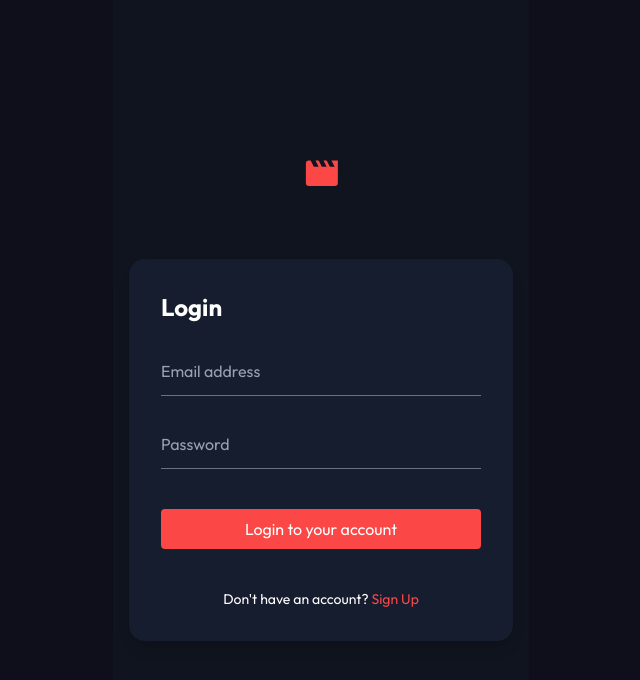
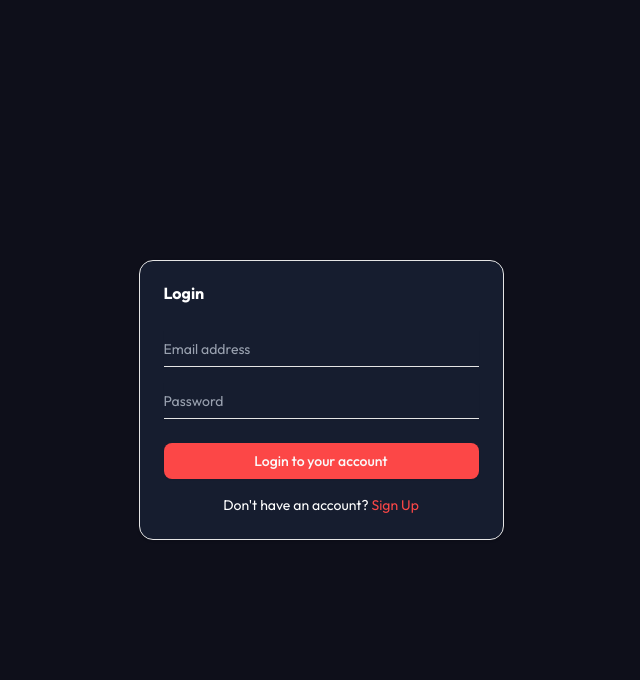
Before and after one commit to mehdias63/Entertainment-web-app, a Next.js app: page / in a window 1280 px wide. Shown: the top 680 px of the page, without its empty margins (319-959 px from the left). Built offline with nearby package versions, Linux system fonts and the light colour scheme.

Commit message:
update login

```diff
--- a/src/app/components/AuthForm.jsx
+++ b/src/app/components/AuthForm.jsx
@@ -1,76 +1,186 @@
 'use client'
-import React from 'react'
-import AuthInput from './AuthInput'
 
-export default function AuthForm({
-	email,
-	password,
-	repeatPassword,
-	isLogin,
-	errors,
-	message,
-	onInputChange,
-	onAuth,
-	onToggleMode,
-}) {
+import { useState, useEffect } from 'react'
+import { useRouter } from 'next/navigation'
+import { Input } from '@/components/ui/input'
+import { Button } from '@/components/ui/button'
+import {
+	Card,
+	CardHeader,
+	CardTitle,
+	CardContent,
+	CardFooter,
+} from '@/components/ui/card'
+
+export default function AuthForm() {
+	const router = useRouter()
+	const [isLogin, setIsLogin] = useState(true)
+	const [email, setEmail] = useState('')
+	const [password, setPassword] = useState('')
+	const [repeatPassword, setRepeatPassword] = useState('')
+	const [message, setMessage] = useState('')
+	const [successMessage, setSuccessMessage] = useState('')
+	const [errors, setErrors] = useState({
+		email: '',
+		password: '',
+		repeatPassword: '',
+	})
+
+	useEffect(() => {
+		const storedUser = localStorage.getItem('authUser')
+		if (storedUser) {
+			router.push('/')
+		}
+	}, [router])
+
+	const validate = () => {
+		const newErrors = { email: '', password: '', repeatPassword: '' }
+		let valid = true
+
+		if (!email.trim()) {
+			newErrors.email = "Can't be empty"
+			valid = false
+		}
+		if (!password.trim()) {
+			newErrors.password = "Can't be empty"
+			valid = false
+		}
+		if (!isLogin) {
+			if (!repeatPassword.trim()) {
+				newErrors.repeatPassword = "Can't be empty"
+				valid = false
+			} else if (repeatPassword !== password) {
+				newErrors.repeatPassword = 'Passwords do not match'
+				valid = false
+			}
+		}
+
+		setErrors(newErrors)
+		return valid
+	}
+
+	const handleAuth = () => {
+		setMessage('')
+		setSuccessMessage('')
+		if (!validate()) return
+
+		const users = JSON.parse(localStorage.getItem('users') || '{}')
+
+		if (isLogin) {
+			if (users[email] && users[email] === password) {
+				localStorage.setItem('authUser', JSON.stringify({ email }))
+				router.push('/home')
+			} else {
+				setMessage('❌ Invalid email or password')
+			}
+		} else {
+			if (users[email]) {
+				setMessage('❌ This email is already registered')
+			} else {
+				users[email] = password
+				localStorage.setItem('users', JSON.stringify(users))
+				localStorage.setItem('authUser', JSON.stringify({ email }))
+				setSuccessMessage('✅ Account created successfully!')
+				// بعد از 1.5 ثانیه ری‌دایرکت کن
+				setTimeout(() => router.push('/home'), 1500)
+			}
+		}
+	}
+
 	return (
-		<div className="bg-[#161D2F] p-8 rounded-2xl shadow-lg w-full max-w-sm text-white">
-			<h2 className="text-2xl font-semibold mb-6">
-				{isLogin ? 'Login' : 'Sign Up'}
-			</h2>
+		<div className="min-h-screen flex items-center justify-center bg-[#0E0F1A] px-4">
+			<Card className="w-full max-w-sm bg-[#161D2F] text-white">
+				<CardHeader>
+					<CardTitle>{isLogin ? 'Login' : 'Sign Up'}</CardTitle>
+				</CardHeader>
 
-			<div className="space-y-6">
-				<AuthInput
+				<CardContent className="space-y-4">
+					<div>
+						<Input
 							type="email"
 							placeholder="Email address"
 							value={email}
-					onChange={val => onInputChange('email', val)}
-					error={errors.email}
+							onChange={e => setEmail(e.target.value)}
+							className={errors.email ? 'border-red-500' : ''}
 						/>
+						{errors.email && (
+							<p className="text-xs text-red-400 mt-1">
+								{errors.email}
+							</p>
+						)}
+					</div>
 
-				<AuthInput
+					<div>
+						<Input
 							type="password"
 							placeholder="Password"
 							value={password}
-					onChange={val => onInputChange('password', val)}
-					error={errors.password}
+							onChange={e => setPassword(e.target.value)}
+							className={errors.password ? 'border-red-500' : ''}
 						/>
+						{errors.password && (
+							<p className="text-xs text-red-400 mt-1">
+								{errors.password}
+							</p>
+						)}
+					</div>
 
 					{!isLogin && (
-					<AuthInput
+						<div>
+							<Input
 								type="password"
 								placeholder="Repeat password"
 								value={repeatPassword}
-						onChange={val => onInputChange('repeatPassword', val)}
-						error={errors.repeatPassword}
+								onChange={e => setRepeatPassword(e.target.value)}
+								className={
+									errors.repeatPassword ? 'border-red-500' : ''
+								}
 							/>
+							{errors.repeatPassword && (
+								<p className="text-xs text-red-400 mt-1">
+									{errors.repeatPassword}
+								</p>
 							)}
+						</div>
+					)}
+				</CardContent>
 
-				<button
-					className="w-full bg-[#FC4747] hover:bg-white text-white hover:text-[#10141E] py-2 rounded mt-4 transition-all duration-300 cursor-pointer"
-					onClick={onAuth}
+				<CardFooter className="flex flex-col space-y-4">
+					<Button
+						onClick={handleAuth}
+						className="w-full bg-[#FC4747] hover:bg-white hover:text-black"
 					>
 						{isLogin ? 'Login to your account' : 'Create account'}
-				</button>
+					</Button>
 
-				<p className="text-sm text-center mt-4">
+					<p className="text-sm text-center">
 						{isLogin
 							? "Don't have an account?"
 							: 'Already have an account?'}{' '}
 						<span
 							className="text-[#FC4747] hover:underline cursor-pointer"
-						onClick={onToggleMode}
+							onClick={() => {
+								setIsLogin(!isLogin)
+								setMessage('')
+								setSuccessMessage('')
+							}}
 						>
 							{isLogin ? 'Sign Up' : 'Log In'}
 						</span>
 					</p>
 
 					{message && (
-					<p className="text-sm text-center mt-2 text-red-300">
+						<p className="text-sm text-center text-red-300">
 							{message}
 						</p>
 					)}
-			</div>
+					{successMessage && (
+						<p className="text-sm text-center text-green-400">
+							{successMessage}
+						</p>
+					)}
+				</CardFooter>
+			</Card>
 		</div>
 	)
 }
--- a/src/app/components/AuthInput.jsx
+++ /dev/null
@@ -1,31 +0,0 @@
-'use client'
-import React from 'react'
-
-export default function AuthInput({
-	type,
-	placeholder,
-	value,
-	onChange,
-	error,
-}) {
-	return (
-		<div className="relative">
-			<input
-				type={type}
-				placeholder={placeholder}
-				value={value}
-				onChange={e => onChange(e.target.value)}
-				className={`w-full bg-transparent border-b py-3 pr-28 placeholder-gray-400 focus:outline-none transition ${
-					value.trim() === '' && error
-						? 'border-red-500'
-						: 'border-gray-500'
-				}`}
-			/>
-			{error && (
-				<span className="absolute right-2 top-1/2 transform -translate-y-1/2 text-sm text-[#FC4747] pointer-events-none">
-					{error}
-				</span>
-			)}
-		</div>
-	)
-}
--- a/src/app/components/AuthLocal.jsx
+++ /dev/null
@@ -1,106 +0,0 @@
-'use client'
-import React, { useEffect, useState } from 'react'
-import { useRouter } from 'next/navigation'
-import AuthForm from './AuthForm'
-
-export default function AuthLocal() {
-	const router = useRouter()
-	const [email, setEmail] = useState('')
-	const [password, setPassword] = useState('')
-	const [repeatPassword, setRepeatPassword] = useState('')
-	const [isLogin, setIsLogin] = useState(true)
-	const [message, setMessage] = useState('')
-	const [user, setUser] = useState(null)
-	const [errors, setErrors] = useState({
-		email: '',
-		password: '',
-		repeatPassword: '',
-	})
-
-	useEffect(() => {
-		const storedUser = localStorage.getItem('authUser')
-		if (storedUser) {
-			setUser(JSON.parse(storedUser))
-			router.push('/')
-		}
-	}, [router])
-
-	const handleInputChange = (field, value) => {
-		if (field === 'email') setEmail(value)
-		if (field === 'password') setPassword(value)
-		if (field === 'repeatPassword') setRepeatPassword(value)
-		setErrors(prev => ({ ...prev, [field]: '' }))
-		setMessage('')
-	}
-
-	const handleAuth = () => {
-		setMessage('')
-		const newErrors = { email: '', password: '', repeatPassword: '' }
-		let hasError = false
-
-		if (!email.trim()) {
-			newErrors.email = "Can't be empty"
-			hasError = true
-		}
-		if (!password.trim()) {
-			newErrors.password = "Can't be empty"
-			hasError = true
-		}
-		if (!isLogin) {
-			if (!repeatPassword.trim()) {
-				newErrors.repeatPassword = "Can't be empty"
-				hasError = true
-			} else if (password !== repeatPassword) {
-				newErrors.repeatPassword = 'Passwords do not match'
-				hasError = true
-			}
-		}
-		setErrors(newErrors)
-		if (hasError) return
-
-		const users = JSON.parse(localStorage.getItem('users') || '{}')
-		if (isLogin) {
-			if (users[email] && users[email] === password) {
-				localStorage.setItem('authUser', JSON.stringify({ email }))
-				setUser({ email })
-				router.push('/home')
-			} else {
-				setMessage('❌ Invalid email or password')
-			}
-		} else {
-			if (users[email]) {
-				setMessage('❌ This email is already registered')
-			} else {
-				users[email] = password
-				localStorage.setItem('users', JSON.stringify(users))
-				localStorage.setItem('authUser', JSON.stringify({ email }))
-				setUser({ email })
-				router.push('/')
-			}
-		}
-	}
-
-	return (
-		<div className="min-h-screen flex flex-col items-center justify-center bg-[#10141E] px-4 w-full">
-			<div className="mb-18">
-				<img src="/assets/logo.svg" />
-			</div>
-			<AuthForm
-				isLogin={isLogin}
-				email={email}
-				password={password}
-				repeatPassword={repeatPassword}
-				errors={errors}
-				message={message}
-				onInputChange={handleInputChange}
-				onAuth={handleAuth}
-				onToggle={() => {
-					setIsLogin(!isLogin)
-					setMessage('')
-					setErrors({ email: '', password: '', repeatPassword: '' })
-					setRepeatPassword('')
-				}}
-			/>
-		</div>
-	)
-}
--- a/src/app/page.jsx
+++ b/src/app/page.jsx
@@ -1,9 +1,9 @@
-import AuthLocal from './components/AuthLocal'
+import AuthForm from './components/AuthForm'
 
 export default function Home() {
 	return (
 		<main className="flex min-h-screen items-center justify-center bg-gray-100">
-			<AuthLocal />
+			<AuthForm />
 		</main>
 	)
 }
--- /dev/null
+++ b/src/components/ui/card.jsx
@@ -0,0 +1,101 @@
+import * as React from "react"
+
+import { cn } from "@/lib/utils"
+
+function Card({
+  className,
+  ...props
+}) {
+  return (
+    <div
+      data-slot="card"
+      className={cn(
+        "bg-card text-card-foreground flex flex-col gap-6 rounded-xl border py-6 shadow-sm",
+        className
+      )}
+      {...props} />
+  );
+}
+
+function CardHeader({
+  className,
+  ...props
+}) {
+  return (
+    <div
+      data-slot="card-header"
+      className={cn(
+        "@container/card-header grid auto-rows-min grid-rows-[auto_auto] items-start gap-1.5 px-6 has-data-[slot=card-action]:grid-cols-[1fr_auto] [.border-b]:pb-6",
+        className
+      )}
+      {...props} />
+  );
+}
+
+function CardTitle({
+  className,
+  ...props
+}) {
+  return (
+    <div
+      data-slot="card-title"
+      className={cn("leading-none font-semibold", className)}
+      {...props} />
+  );
+}
+
+function CardDescription({
+  className,
+  ...props
+}) {
+  return (
+    <div
+      data-slot="card-description"
+      className={cn("text-muted-foreground text-sm", className)}
+      {...props} />
+  );
+}
+
+function CardAction({
+  className,
+  ...props
+}) {
+  return (
+    <div
+      data-slot="card-action"
+      className={cn(
+        "col-start-2 row-span-2 row-start-1 self-start justify-self-end",
+        className
+      )}
+      {...props} />
+  );
+}
+
+function CardContent({
+  className,
+  ...props
+}) {
+  return (<div data-slot="card-content" className={cn("px-6", className)} {...props} />);
+}
+
+function CardFooter({
+  className,
+  ...props
+}) {
+  return (
+    <div
+      data-slot="card-footer"
+      className={cn("flex items-center px-6 [.border-t]:pt-6", className)}
+      {...props} />
+  );
+}
+
+export {
+  Card,
+  CardHeader,
+  CardFooter,
+  CardTitle,
+  CardAction,
+  CardDescription,
+  CardContent,
+}
--- a/src/components/ui/input.jsx
+++ b/src/components/ui/input.jsx
@@ -1,24 +1,21 @@
-import * as React from "react"
+import * as React from 'react'
 
-import { cn } from "@/lib/utils"
+import { cn } from '@/lib/utils'
 
-function Input({
-  className,
-  type,
-  ...props
-}) {
-  return (
-    (<input
-      type={type}
-      data-slot="input"
-      className={cn(
-        "file:text-foreground placeholder:text-muted-foreground selection:bg-primary selection:text-primary-foreground dark:bg-input/30 border-input flex h-9 w-full min-w-0 rounded-md border bg-transparent px-3 py-1 text-base shadow-xs transition-[color,box-shadow] outline-none file:inline-flex file:h-7 file:border-0 file:bg-transparent file:text-sm file:font-medium disabled:pointer-events-none disabled:cursor-not-allowed disabled:opacity-50 md:text-sm",
-        "focus-visible:border-ring focus-visible:ring-ring/50 focus-visible:ring-[3px]",
-        "aria-invalid:ring-destructive/20 dark:aria-invalid:ring-destructive/40 aria-invalid:border-destructive",
-        className
-      )}
-      {...props} />)
-  );
+function Input({ className, type, ...props }) {
+	return (
+		<input
+			type={type}
+			data-slot="input"
+			className={cn(
+				'file:text-foreground  selection:bg-primary selection:text-primary-foreground dark:bg-input/30 h-9 w-full min-w-0 bg-transparent border-b py-3 pr-28 placeholder-gray-400 focus:outline-none text-base shadow-xs transition-[color,box-shadow] outline-none file:inline-flex file:h-7 file:border-0 file:bg-transparent file:text-sm file:font-medium disabled:pointer-events-none disabled:cursor-not-allowed disabled:opacity-50 md:text-sm',
+				'focus-visible:border-ring focus-visible:ring-ring/50 focus-visible:ring-[3px]',
+				'aria-invalid:ring-destructive/20 dark:aria-invalid:ring-destructive/40 aria-invalid:border-destructive',
+				className,
+			)}
+			{...props}
+		/>
+	)
 }
 
 export { Input }
```
Also changed, not shown: src/app/components/ContentPage.jsx (+30 -18 lines). Lines whose indentation alone changed are shown as unchanged.
